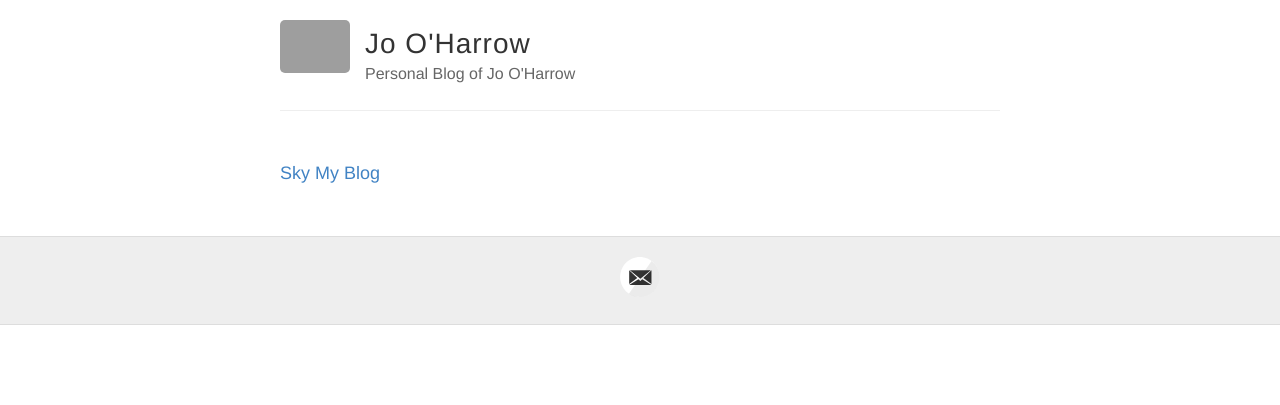
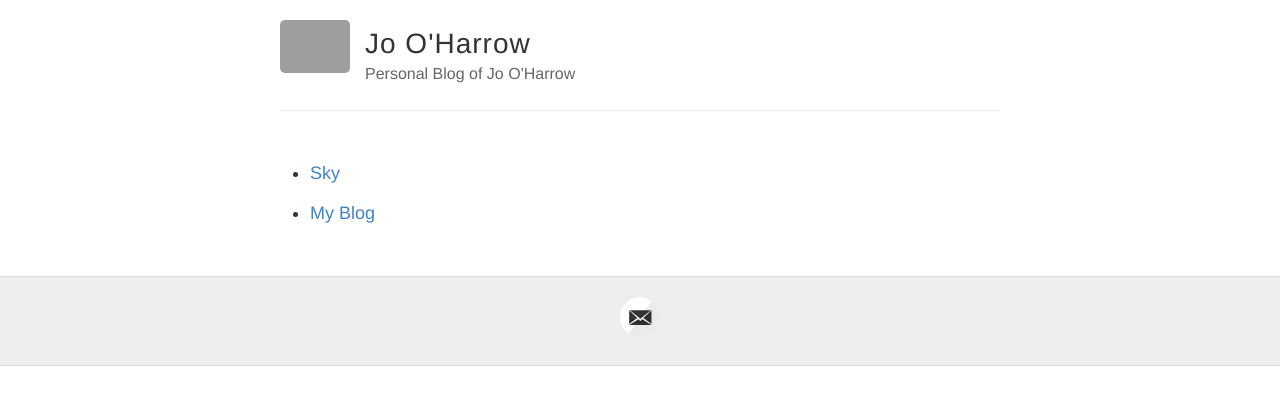
Before and after one commit to josieoharrow/josieoharrow.github.io, a Jekyll site: the page built from index.md, in a window 1280 px wide. Shown: the top 405 px of the page. Built offline with Jekyll 4.4.1, drawn with Linux system fonts in a browser that asks for light colours.

```diff
--- a/index.md
+++ b/index.md
@@ -2,5 +2,6 @@
 layout: default
 title: Jo O'Harrow
 ---
-[Sky](sky.html)
-[My Blog](blog.html)
+* [Sky](sky.html)
+
+* [My Blog](blog.html)
```
